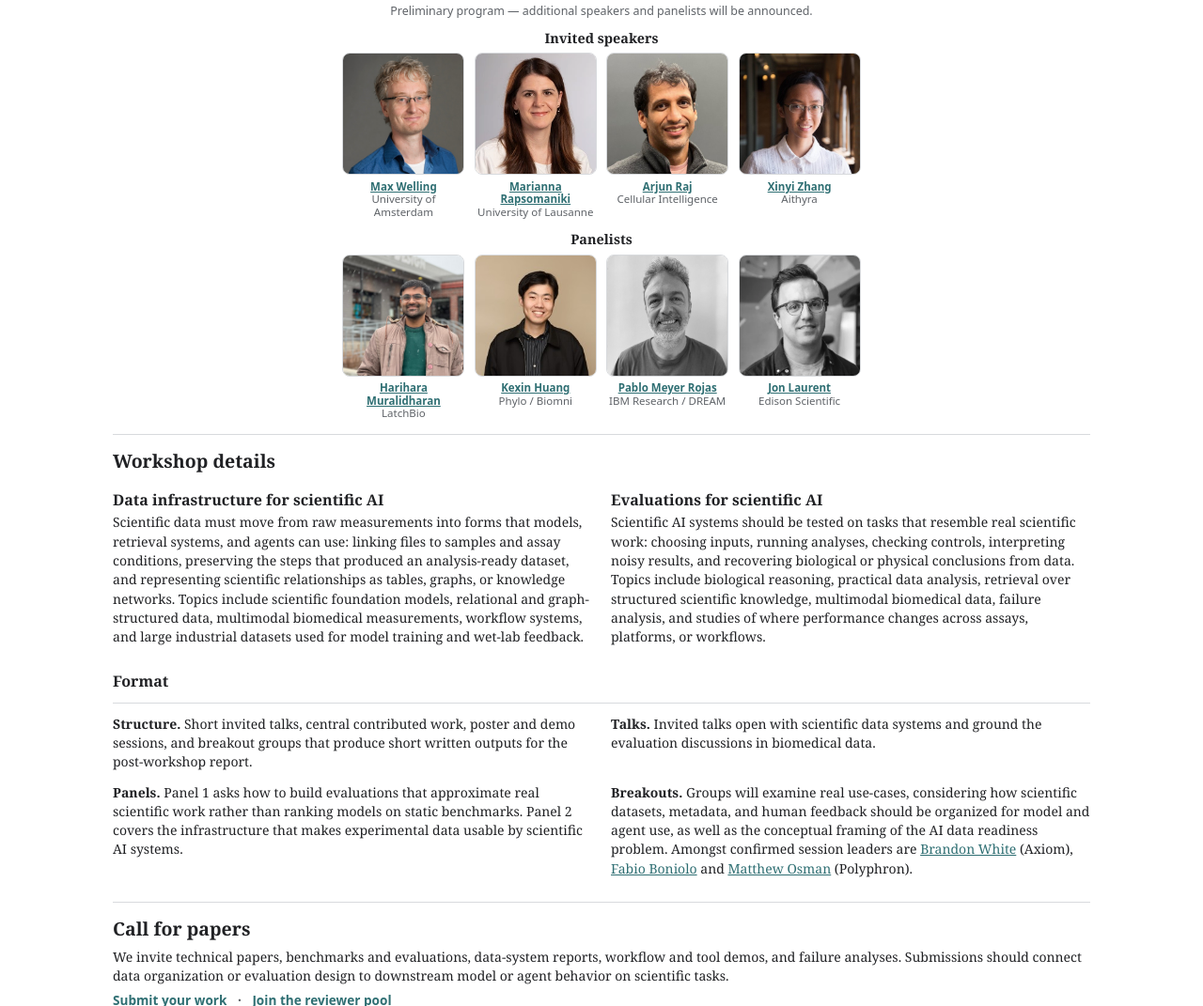
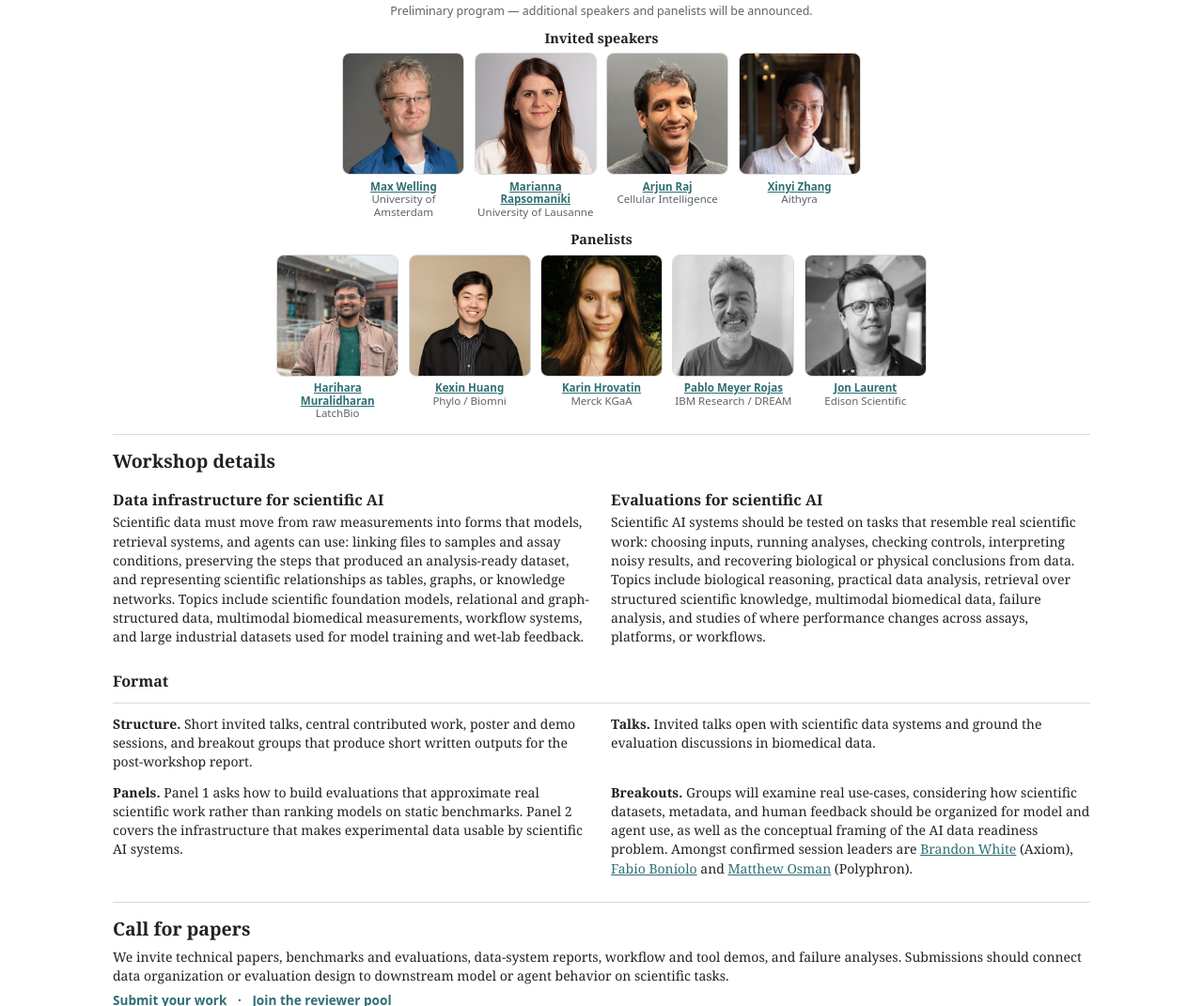
Before and after one commit to aidar-workshop/aidar-workshop.github.io, a plain HTML site: page 2026/index.html in a window 1280 px wide. Shown: the part 685-1756 px from the top of the page at 94% size. Drawn offline with Linux system fonts and the light colour scheme.

Commit message:
feat: add Karin Hrovatin (Merck KGaA) as a panelist
Place her third of five so the row reads two, her, two.

```diff
--- a/2026/index.html
+++ b/2026/index.html
@@ -117,6 +117,10 @@
             <figure>
               <img src="assets/panelists/kexin-huang.jpg" alt="Kexin Huang">
               <figcaption><strong><a href="https://www.linkedin.com/in/kexinhuang/">Kexin Huang</a></strong><span>Phylo / Biomni</span></figcaption>
+            </figure>
+            <figure>
+              <img src="assets/panelists/karin-hrovatin.jpg" alt="Karin Hrovatin">
+              <figcaption><strong><a href="https://www.linkedin.com/in/karin-hrovatin-3817a6150/">Karin Hrovatin</a></strong><span>Merck KGaA</span></figcaption>
             </figure>
             <figure>
               <img src="assets/panelists/pablo-meyer-rojas.jpg" alt="Pablo Meyer Rojas">
```
Also changed, not shown: 2026/assets/panelists/karin-hrovatin.jpg (added).
